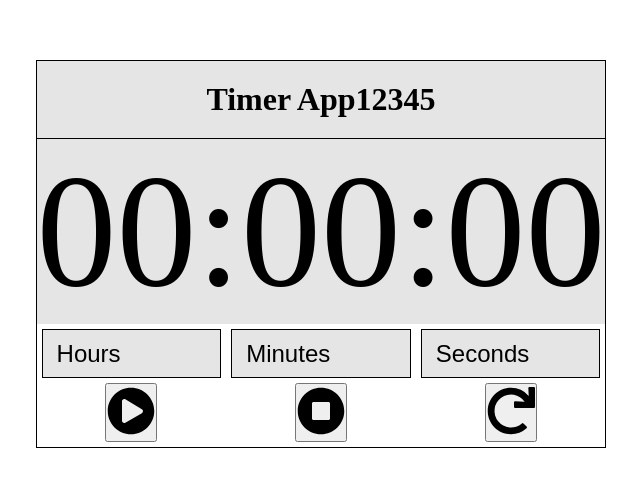
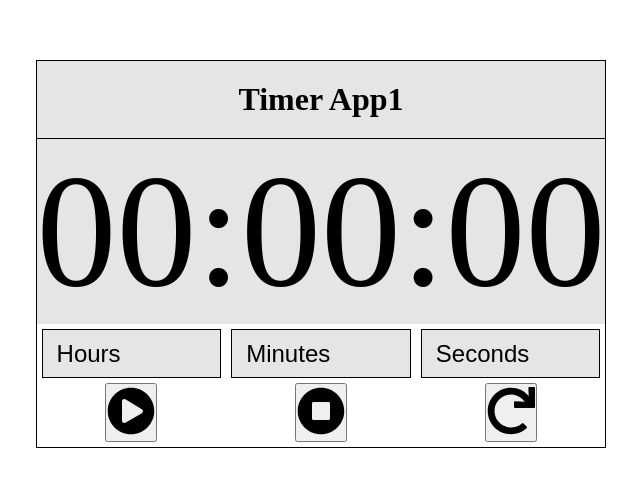
Before and after one commit to AqibIqbal12/timer-app-react-typescript, a React (Create React App) app: page / in a window 1280 px wide. Shown: the part 146-632 px from the top of the page, without its empty margins (319-959 px from the left). Built offline with nearby package versions, Linux system fonts and the light colour scheme.

Commit message:
Update Timer.tsx

```diff
--- a/src/Components/Timer/Timer.tsx
+++ b/src/Components/Timer/Timer.tsx
@@ -83,7 +83,7 @@ export const Timer = () => {
     return (
         <div className="timer-container">
             <div className="heading">
-                <h1>Timer App12345</h1>
+                <h1>Timer App1</h1>
             </div>
             <div className="time-display">
                 {hours < 10 ? `0${hours}` : hours}:{minutes < 10 ? `0${minutes}` : minutes}:{seconds < 10 ? `0${seconds}` : seconds}
```
